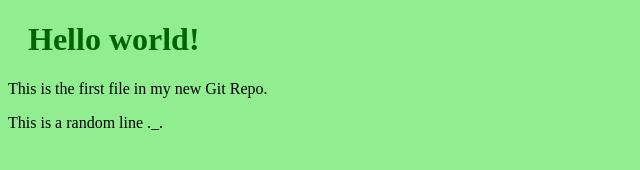
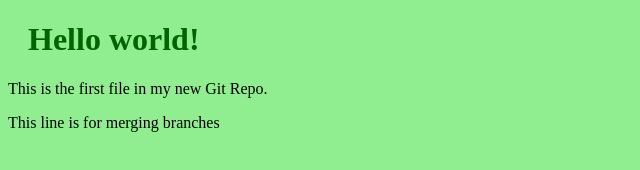
Before and after one commit to SublimeGreenTea/Jason.github.io, a plain HTML site: page index.html in a window 1280 px wide. Shown: the full height of the page, 0-640 px from the left. Drawn offline with Linux system fonts and the light colour scheme.

Commit message:
fixed an imaginary problem

```diff
--- a/index.html
+++ b/index.html
@@ -8,7 +8,7 @@
 
 <h1>Hello world!</h1>
 <p>This is the first file in my new Git Repo.</p>
-<p>This is a random line ._.</p>
+<p>This line is for merging branches</p>
 
 </body>
 </html>
```
